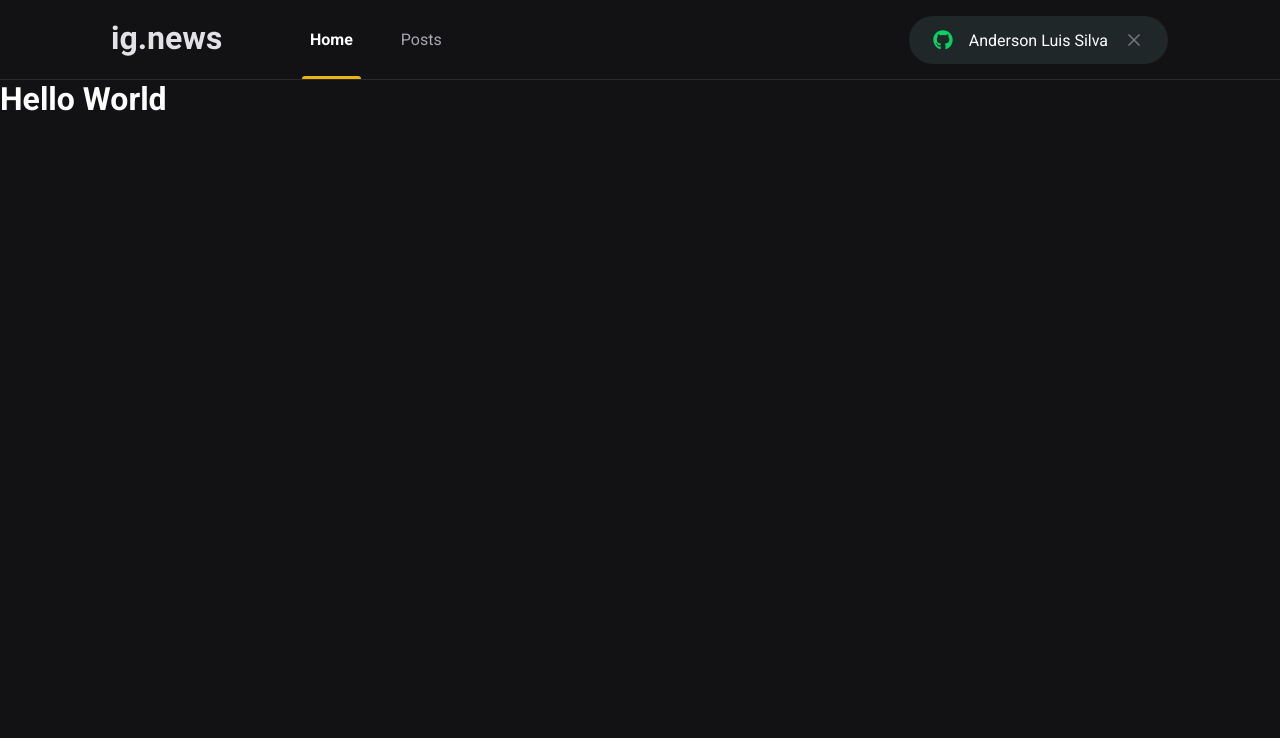
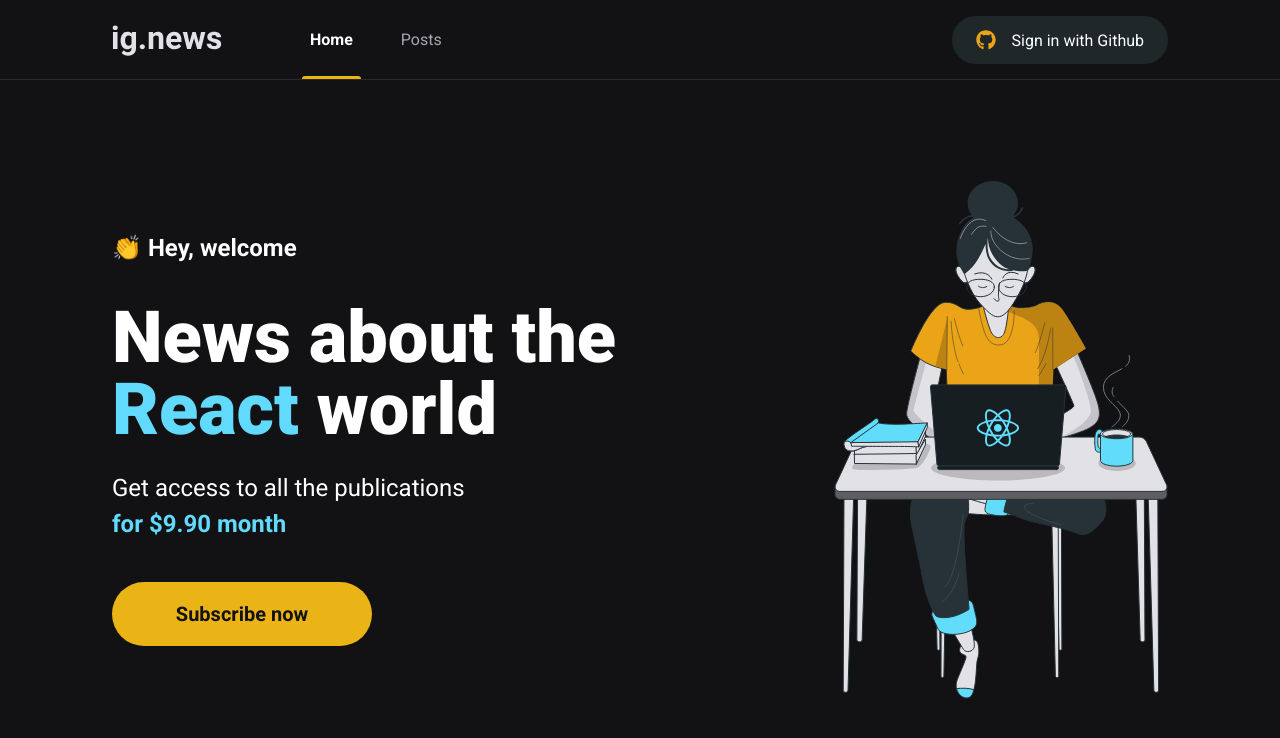
Before and after one commit to andersonluis87/nextjs-ignews, a Next.js app: page / in a window 1280 px wide. Shown: the top 738 px of the page. Built offline with nearby package versions, Linux system fonts and the light colour scheme.

Commit message:
Adding remaining Home elements

```diff
--- a/src/pages/_app.tsx
+++ b/src/pages/_app.tsx
@@ -1,6 +1,6 @@
 import type { AppProps } from 'next/app'
 import '@/styles/global.scss'
-import { Header } from './components/Header'
+import Header from './components/Header'
 
 export default function App({ Component, pageProps }: AppProps) {
   return (
--- a/src/pages/components/Header/index.tsx
+++ b/src/pages/components/Header/index.tsx
@@ -1,9 +1,9 @@
 import { useState } from 'react'
 import styles from './styles.module.scss'
 import Image from 'next/image'
-import { SignInButton } from '../SignInButton'
+import SignInButton from '../SignInButton'
 
-export function Header() {
+export default function Header() {
   const [activeMenu, setActiveMenu] = useState('home')
 
   const handleActiveMenu = (menu: string) => {
--- a/src/pages/components/SignInButton/index.tsx
+++ b/src/pages/components/SignInButton/index.tsx
@@ -2,8 +2,8 @@
 import styles from './styles.module.scss'
 import { FiX } from 'react-icons/fi'
 
-export function SignInButton() {
-  const isUserLoggedIn = true
+export default function SignInButton() {
+  const isUserLoggedIn = false
 
   return isUserLoggedIn ? (
     <button type="button" className={styles.signInButton}>
--- /dev/null
+++ b/src/pages/components/SubscribeButton/index.tsx
@@ -0,0 +1,9 @@
+import styles from './styles.module.scss'
+
+export default function SubscribeButton() {
+  return (
+    <button type="button" className={styles.subscribeButton}>
+      Subscribe now
+    </button>
+  )
+}
--- /dev/null
+++ b/src/pages/components/SubscribeButton/styles.module.scss
@@ -0,0 +1,20 @@
+.subscribeButton {
+  display: flex;
+  align-items: center;
+  justify-content: center;
+
+  height: 4rem;
+  width: 260px;
+  border: 0;
+  border-radius: 2rem;
+  background: var(--yellow-500);
+  color: var(--gray-900);
+  font-size: 1.25rem;
+  font-weight: bold;
+
+  transition: filter 0.2s;
+
+  &:hover {
+    filter: brightness(0.8);
+  }
+}
--- /dev/null
+++ b/src/pages/home.module.scss
@@ -0,0 +1,45 @@
+.contentContainer {
+  display: flex;
+  align-items: center;
+  justify-content: space-between;
+
+  max-width: 1120px;
+  margin: 0 auto;
+  padding: 0 2rem;
+  height: calc(100vh - 5rem);
+}
+
+.hero {
+  max-width: 600px;
+
+  > span {
+    font-size: 1.5rem;
+    font-weight: bold;
+  }
+
+  h1 {
+    font-size: 4.5rem;
+    line-height: 4.5rem;
+    font-weight: 900;
+    margin-top: 2.5rem;
+
+    span {
+      color: var(--cyan-500);
+    }
+  }
+
+  p {
+    font-size: 1.5rem;
+    line-height: 2.25rem;
+    margin-top: 1.5rem;
+
+    span {
+      color: var(--cyan-500);
+      font-weight: bold;
+    }
+  }
+
+  button {
+    margin-top: 2.5rem;
+  }
+}
--- a/src/pages/index.tsx
+++ b/src/pages/index.tsx
@@ -1,4 +1,8 @@
 import Head from 'next/head'
+import Image from 'next/image'
+
+import styles from './home.module.scss'
+import SubscribeButton from './components/SubscribeButton'
 
 export default function Home() {
   return (
@@ -7,7 +11,27 @@
         <title>Home | ig.news</title>
       </Head>
 
-      <h1>Hello World</h1>
+      <main className={styles.contentContainer}>
+        <section className={styles.hero}>
+          <span>👏 Hey, welcome</span>
+          <h1>
+            News about the <span>React</span> world
+          </h1>
+          <p>
+            Get access to all the publications <br />
+            <span>for $9.90 month</span>
+          </p>
+
+          <SubscribeButton />
+        </section>
+
+        <Image
+          src="/images/avatar.svg"
+          alt="Girl coding"
+          width={334}
+          height={520}
+        />
+      </main>
     </>
   )
 }
--- a/src/pages/test.ts
+++ /dev/null
@@ -1 +0,0 @@
-export const APP_VERSION = 'v1.0.0'
```
